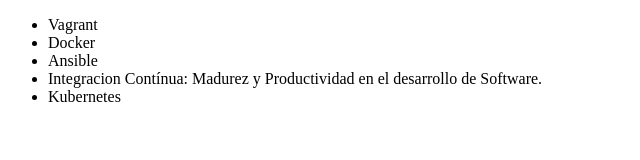
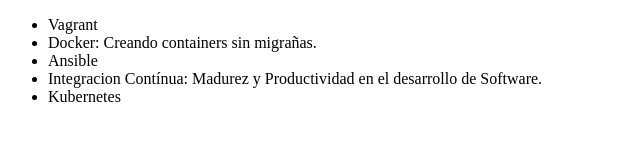
Before and after one commit to Lepaic6969/Alura-Git, a plain HTML site: page index.html in a window 1280 px wide. Shown: the whole page, without its empty margins (0-640 px from the left). Drawn offline with Linux system fonts and the light colour scheme.

Commit message:
modificando lo de docker

```diff
--- a/index.html
+++ b/index.html
@@ -9,7 +9,7 @@
 <body>
     <ul>
         <li>Vagrant</li>
-        <li>Docker</li>
+        <li>Docker: Creando containers sin migrañas.</li>
         <li>Ansible</li>
         <li>Integracion Contínua: Madurez y Productividad en el desarrollo de Software.</li>
         <li>Kubernetes</li>
```
